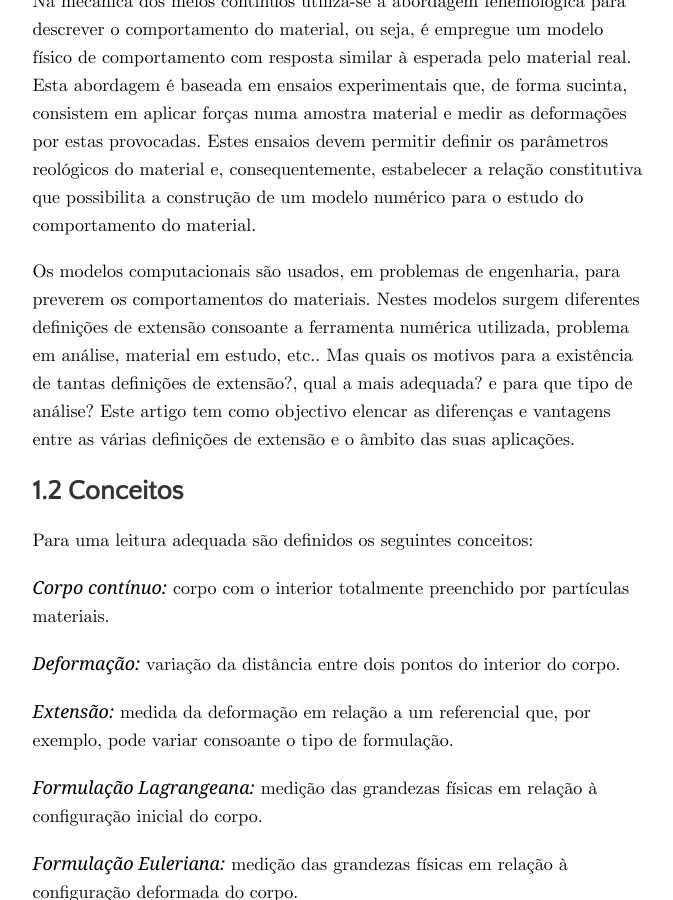
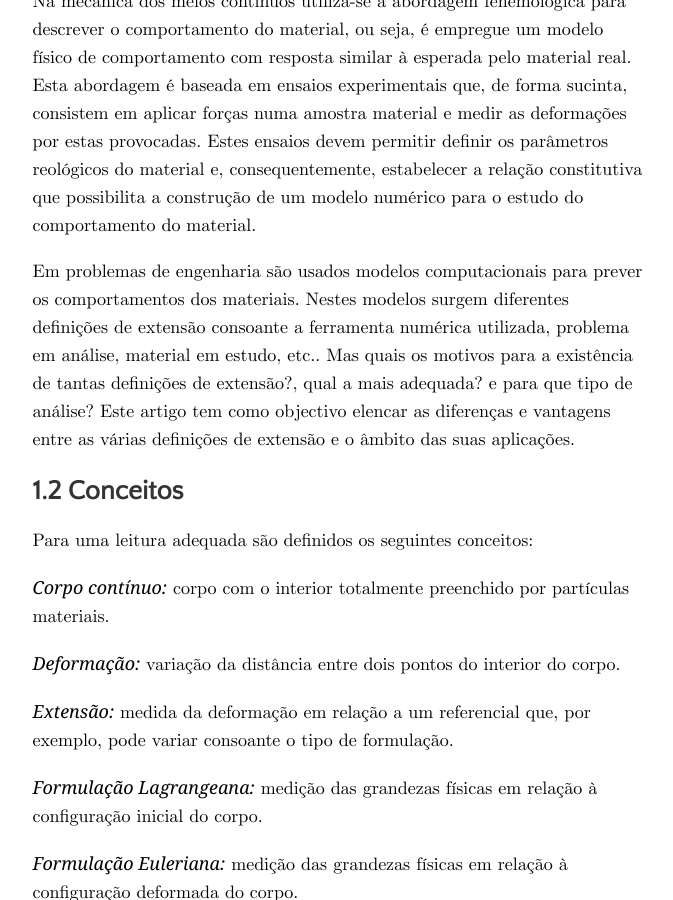
Before and after one commit to gonhen/gonhen.github.io, a Jekyll site: the page built from _posts/2019-10-11-deformation.md, in a window 1280 px wide and 900 px high, scrolled down 360 px. Shown: the whole window, without its empty margins (300-973 px from the left). Built offline with Jekyll 4.4.1, drawn with Linux system fonts in a browser that asks for light colours; some web fonts are replaced; formulas are drawn with MathJax 3.

Commit message:
alteração na introdução

```diff
--- a/_posts/2019-10-11-deformation.md
+++ b/_posts/2019-10-11-deformation.md
@@ -20,8 +20,8 @@ material e, consequentemente, estabelecer a relação constitutiva que
 possibilita a construção de um modelo numérico para o estudo do comportamento do
 material.
 
-Os modelos computacionais são usados, em problemas de engenharia, para
-preverem os comportamentos do materiais. Nestes modelos surgem diferentes
+Em problemas de engenharia são usados modelos computacionais para
+prever os comportamentos dos materiais. Nestes modelos surgem diferentes
 definições de extensão consoante a ferramenta numérica utilizada, problema em
 análise, material em estudo, etc.. Mas quais os motivos para a existência de
 tantas definições de extensão?,
```
